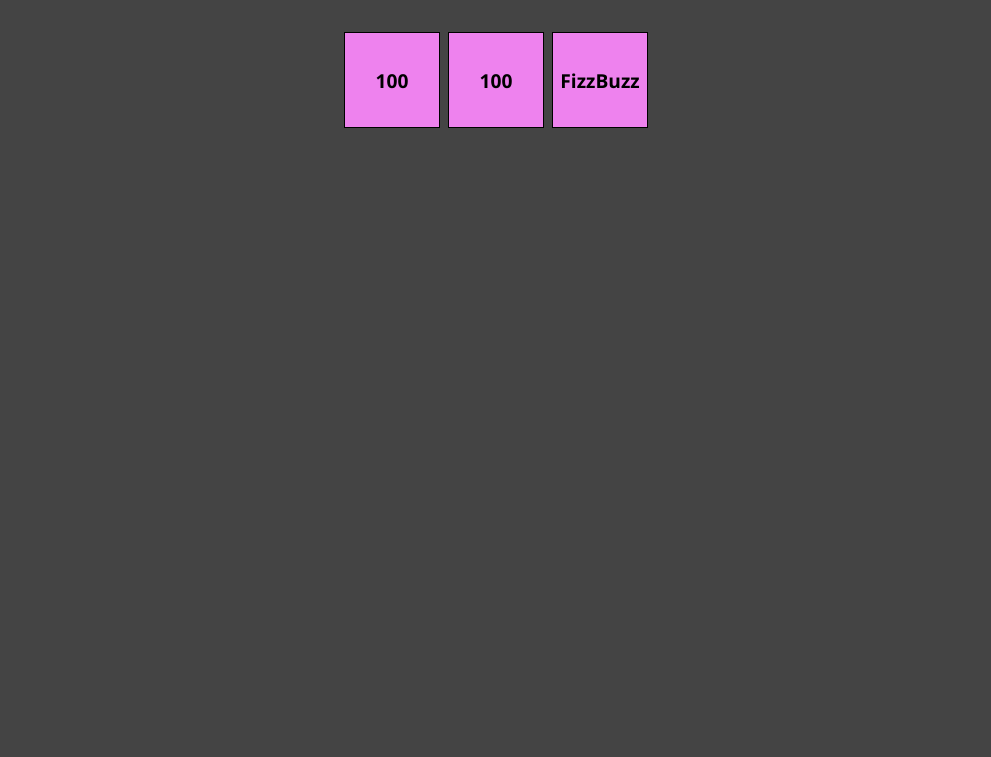
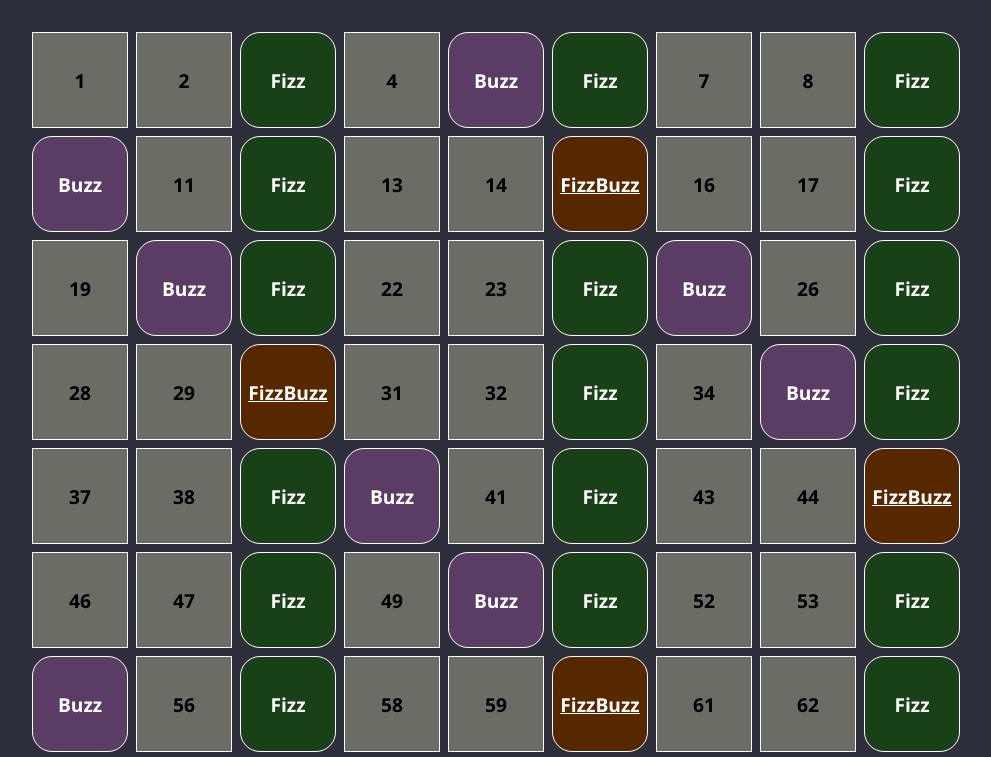
Before and after one commit to StefanoGalandrini/js-fizzbuzz, a plain HTML site: page index.html in a window 1280 px wide. Shown: the part 103-860 px from the top of the page, without its empty margins (144-1135 px from the left). Before the commit the page ends 800 px from the top, so only its background shows below. Drawn offline with Linux system fonts and the light colour scheme.

Commit message:
Add working html, css and js

```diff
--- a/assets/script.js
+++ b/assets/script.js
@@ -29,19 +29,39 @@ for (let i = 1; i <= 100; i++) {
 }
 */
 
+// Global variables
 let fizzBuzz = "";
+let typeOfClass = "";
+const square = document.querySelector("main");
 
+// Loop from 1 to 100 included
 for (let i = 1; i <= 100; i++) {
+	// declare target element variable
+	let nextDiv = document.createElement("div");
+
+	// conditions to create inner text
 	if (i % 3 === 0) {
 		fizzBuzz = "Fizz";
+		typeOfClass = "fizz";
 	}
 	if (i % 5 === 0) {
 		fizzBuzz = fizzBuzz + "Buzz";
+		typeOfClass = typeOfClass + "buzz";
 	}
 	if (fizzBuzz === "") {
-		console.log(i);
+		nextDiv.innerHTML = i.toString();
+		nextDiv.classList.add("all", "normal");
+		// console.log(i);
 	} else {
-		console.log(fizzBuzz);
-		fizzBuzz = "";
+		nextDiv.innerHTML = fizzBuzz;
+		nextDiv.classList.add("all", typeOfClass);
+		// console.log(fizzBuzz, typeOfClass);
 	}
+
+	// Create new <div>
+	square.appendChild(nextDiv);
+
+	// Reset variables
+	fizzBuzz = "";
+	typeOfClass = "";
 }
--- a/assets/style.css
+++ b/assets/style.css
@@ -7,7 +7,7 @@
 }
 
 :root {
-	background-color: #444444;
+	background-color: #2d2f3a;
 	font-family: 'Segoe UI', Tahoma, Geneva, Verdana, sans-serif;
 }
 
@@ -31,13 +31,35 @@ main {
 	flex-wrap: wrap;
 }
 
-#container {
+.all {
 	width: 6rem;
 	height: 6rem;
-	background-color: violet;
-	color: black;
-	border: 1px solid black;
+	border: 1px solid white;
 	display: flex;
 	justify-content: center;
 	align-items: center;
 }
+
+.normal {
+	background-color: rgb(109, 108, 100);
+	color: black;
+}
+
+.fizz {
+	background-color: rgb(24, 65, 24);
+	color: white;
+	border-radius: 20px;
+}
+
+.buzz {
+	background-color: rgb(90, 60, 100);
+	color: white;
+	border-radius: 20px;
+}
+
+.fizzbuzz {
+	background-color: #572700;
+	color: white;
+	text-decoration: underline;
+	border-radius: 20px;
+}
--- a/index.html
+++ b/index.html
@@ -6,6 +6,7 @@
 	<meta http-equiv="X-UA-Compatible" content="IE=edge">
 	<meta name="viewport" content="width=device-width, initial-scale=1.0">
 	<title>JS FizzBuzz</title>
+	<link rel="icon" type="image/x-icon" href="assets/img/favicon.ico">
 	<link rel="stylesheet" href="assets/style.css">
 	<script src="assets/script.js" defer></script>
 </head>
@@ -13,9 +14,7 @@
 <body>
 	<h1>FizzBuzzDOM</h1>
 	<main>
-		<div id="container">100</div>
-		<div id="container">100</div>
-		<div id="container">FizzBuzz</div>
+		<!-- <div id="container"></div> -->
 	</main>
 </body>
 
```
Also changed, not shown: assets/img/favicon.ico (added).
